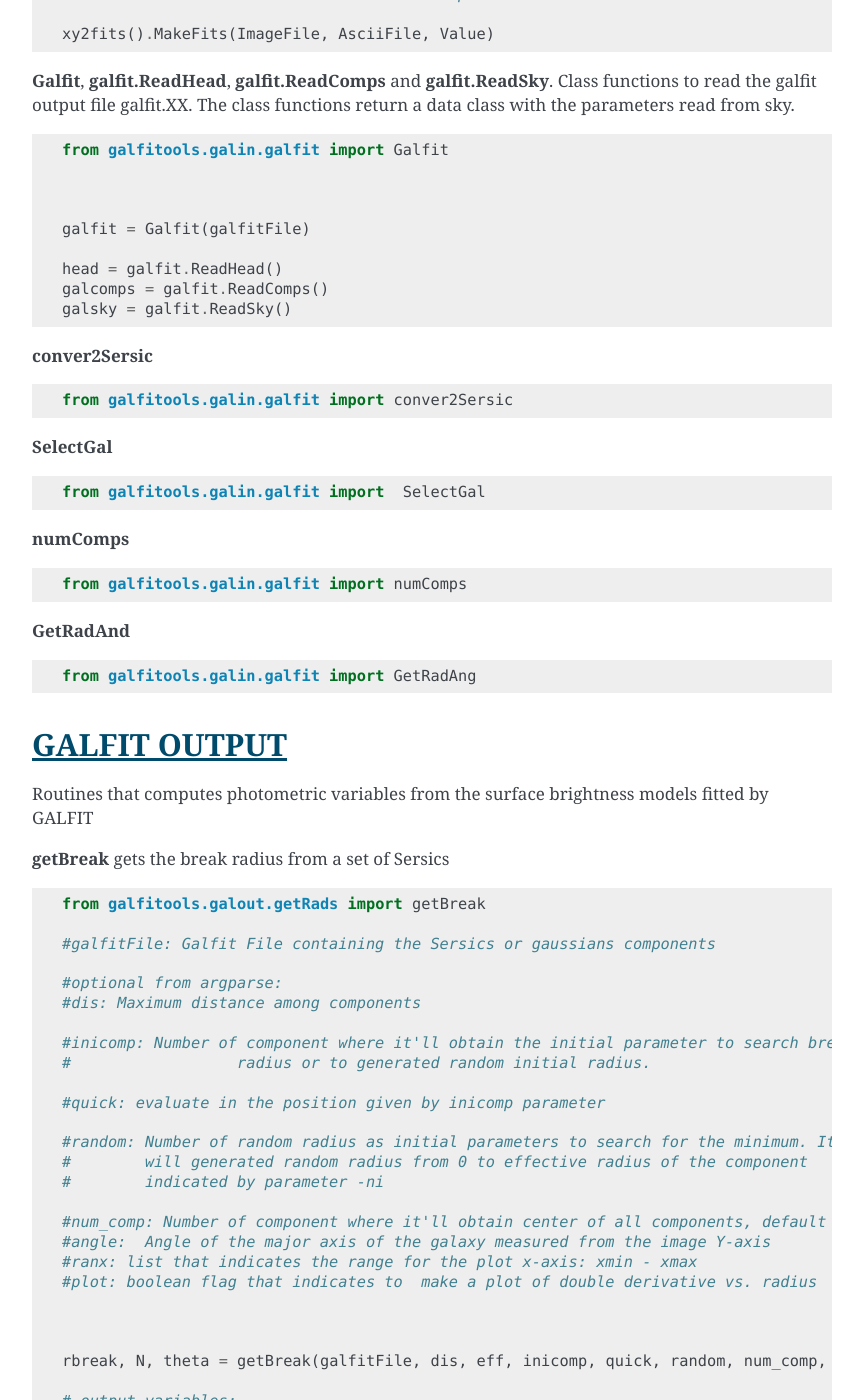
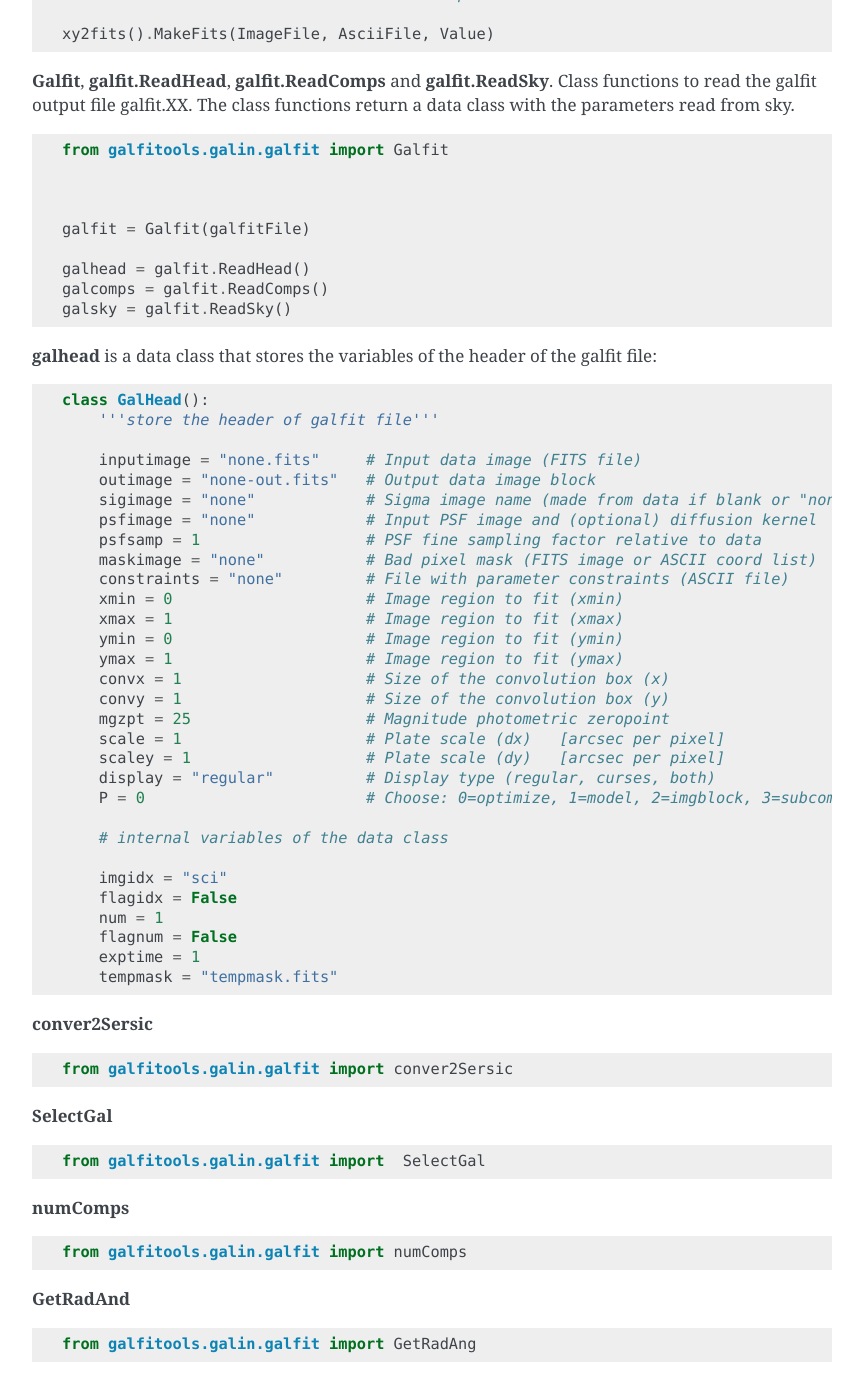
Before and after one commit to canorve/GALFITools, a Sphinx documentation site: the page built from docs/api.rst, in a window 1280 px wide and 1400 px high, scrolled down 3877 px. Shown: the whole window, without its empty margins (338-1201 px from the left). Built offline with Sphinx 7.4.7, drawn with Linux system fonts in a browser that asks for light colours.

Commit message:
api documentation updated  On branch master  Changes to be committed: 	modified:   api.rst

```diff
--- a/docs/api.rst
+++ b/docs/api.rst
@@ -262,11 +262,47 @@ class with the parameters read from sky.
 
     galfit = Galfit(galfitFile)
 
-    head = galfit.ReadHead()
+    galhead = galfit.ReadHead()
     galcomps = galfit.ReadComps()
     galsky = galfit.ReadSky()
 
 
+
+**galhead** is a data class that stores the variables of the header of the galfit file:
+
+::
+
+
+    class GalHead():
+        '''store the header of galfit file'''
+
+        inputimage = "none.fits"     # Input data image (FITS file)
+        outimage = "none-out.fits"   # Output data image block
+        sigimage = "none"            # Sigma image name (made from data if blank or "none")
+        psfimage = "none"            # Input PSF image and (optional) diffusion kernel
+        psfsamp = 1                  # PSF fine sampling factor relative to data
+        maskimage = "none"           # Bad pixel mask (FITS image or ASCII coord list)
+        constraints = "none"         # File with parameter constraints (ASCII file)
+        xmin = 0                     # Image region to fit (xmin)
+        xmax = 1                     # Image region to fit (xmax)
+        ymin = 0                     # Image region to fit (ymin)
+        ymax = 1                     # Image region to fit (ymax)
+        convx = 1                    # Size of the convolution box (x)
+        convy = 1                    # Size of the convolution box (y)
+        mgzpt = 25                   # Magnitude photometric zeropoint
+        scale = 1                    # Plate scale (dx)   [arcsec per pixel]
+        scaley = 1                   # Plate scale (dy)   [arcsec per pixel]
+        display = "regular"          # Display type (regular, curses, both)
+        P = 0                        # Choose: 0=optimize, 1=model, 2=imgblock, 3=subcomps
+
+        # internal variables of the data class
+
+        imgidx = "sci"
+        flagidx = False
+        num = 1
+        flagnum = False
+        exptime = 1
+        tempmask = "tempmask.fits"
 
 
 
```
